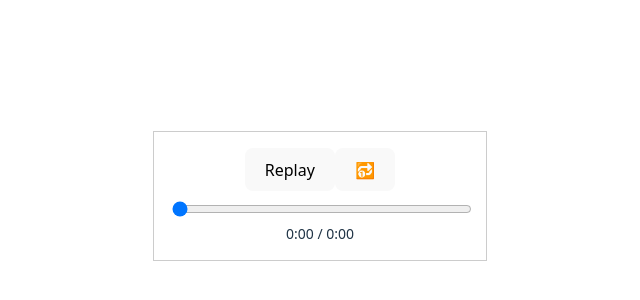
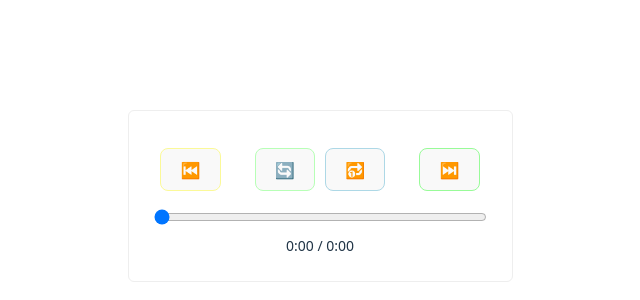
Before and after one commit to You-Self/basic-music-player, a React (Vite) app: page / in a window 1280 px wide. Shown: the part 204-504 px from the top of the page, without its empty margins (320-960 px from the left). Built offline with nearby package versions, Linux system fonts and the light colour scheme.

Commit message:
styled control buttons

```diff
--- a/src/assets/player/MusicPlayer.css
+++ b/src/assets/player/MusicPlayer.css
@@ -1,14 +1,37 @@
 .player-container {
-  width: 300px;
-  padding: 16px;
-  border: 1px solid #ccc;
+  width: 333px;
+  padding: 25px;
+  border: 1px solid #eee;
+  border-radius: 6px;
 }
-.player{
+.player-bar{
   margin-top: 8px;
 }
 .progress-bar{
   width: 100%;
+  margin: 10px 0;
 }
 .song-time {
   font-size: 14px;
 }
+
+.button-controls {
+  margin-top: 12px;
+  display: flex;
+  justify-content: center;
+  gap: 10px;
+}
+.previous-song {
+  margin-right: 24px;
+  border: #fbf998 solid 1px;
+}
+.play-song{
+  border: #b7ffb6 solid 1px;
+}
+.repeat-song{
+  border: #add8e6 solid 1px;
+}
+.next-song {
+  margin-left: 24px;
+  border: #98fb98 solid 1px;
+}
--- a/src/assets/player/MusicPlayer.jsx
+++ b/src/assets/player/MusicPlayer.jsx
@@ -54,22 +54,45 @@ export default function MusicPlayer() {
     <div className="player-container">
       <audio
         ref={audioRef}
+        // lemonbasement by default cuz it's my fav
         src="/music/lemonbasement.mp3"
         onTimeUpdate={handleTimeUpdate}
         onLoadedMetadata={handleLoadedMetadata}
         onEnded={handlePauseEnd}
       />
 
-      <button onClick={togglePlay}>
-        {!isPlaying && currentTime === duration ? "Replay" : isPlaying ? "Pause" : "Play"}
-      </button>
+      <div //TODO: song name, author, (optional) album art
+        className="song-info"
+      >
+      </div>
 
-      <button onClick={handleRepeat}>
-        🔂
-        {/* 🔁 */}
-      </button>
+      <div className="button-controls">
+        <button className="previous-song" onClick={handleRepeat}
+        //TODO: onClick={playPrevious}
+        >
+          ⏮️
+        </button>
 
-      <div className="player">
+        <button className="play-song" onClick={togglePlay}>
+          {!isPlaying && currentTime === duration ? "🔄" : isPlaying ? "⏸️" : "▶️"}
+          {/* replay(play again), pause, play */}
+        </button>
+
+        <button className="repeat-song" onClick={handleRepeat}
+        //TODO: make a popup from button to chose btwn repeat1🔂 or playlist🔁
+        >
+          🔂
+        </button>
+
+        <button className="next-song" onClick={handleRepeat}
+        //TODO: onClick={playNext}
+        >
+          ⏭️
+        </button>
+      </div>
+
+
+      <div className="player-bar">
         <input
           type="range"
           min="0"
```
